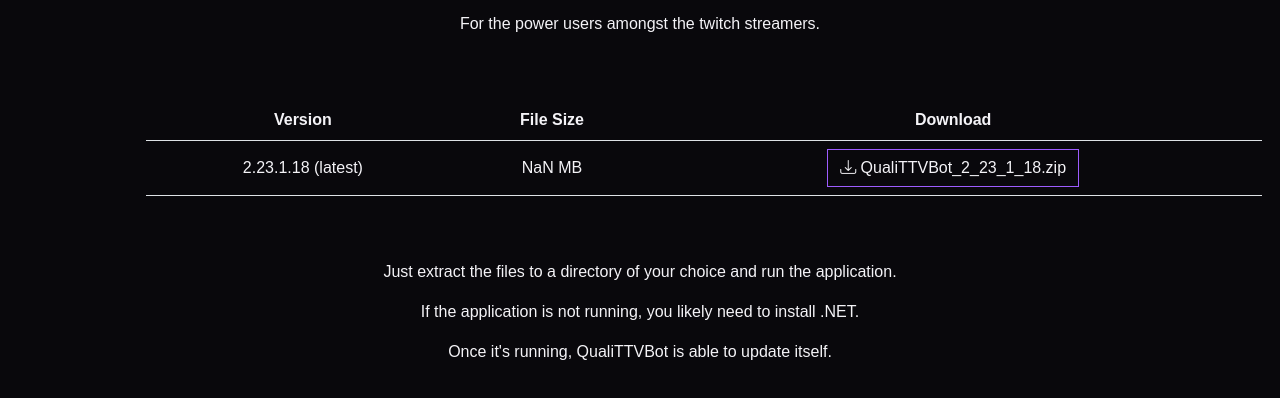
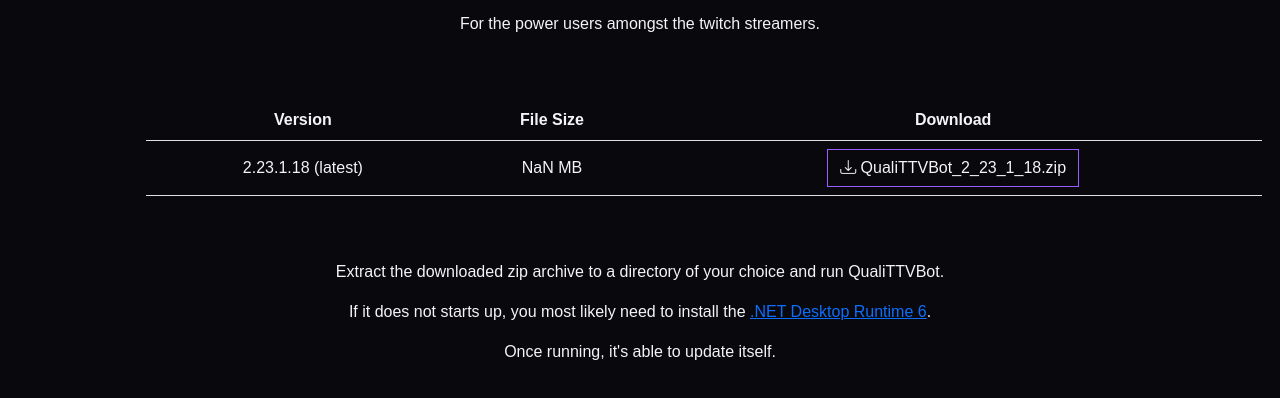
Before and after one commit to QualiTTV/QualiTTVBot, a website: page docs/index.html in a window 1280 px wide. Shown: the part 100-498 px from the top of the page. Drawn offline with nearby package versions, Linux system fonts and the light colour scheme; no server answers; a web font is replaced by a local one.

Commit message:
Change text

```diff
--- a/docs/index.html
+++ b/docs/index.html
@@ -33,11 +33,11 @@
             </tbody>
         </table>
 
-        <p>Just extract the files to a directory of your choice and run the application.</p>
+        <p>Extract the downloaded zip archive to a directory of your choice and run QualiTTVBot.</p>
 
-        <p>If the application is not running, you likely need to install .NET.</p>
+        <p>If it does not starts up, you most likely need to install the <a href="https://dotnet.microsoft.com/en-us/download/dotnet/6.0">.NET Desktop Runtime 6</a>.</p>
 
-        <p>Once it's running, QualiTTVBot is able to update itself.</p>
+        <p>Once running, it's able to update itself.</p>
     </div>
 </body>
 
```
